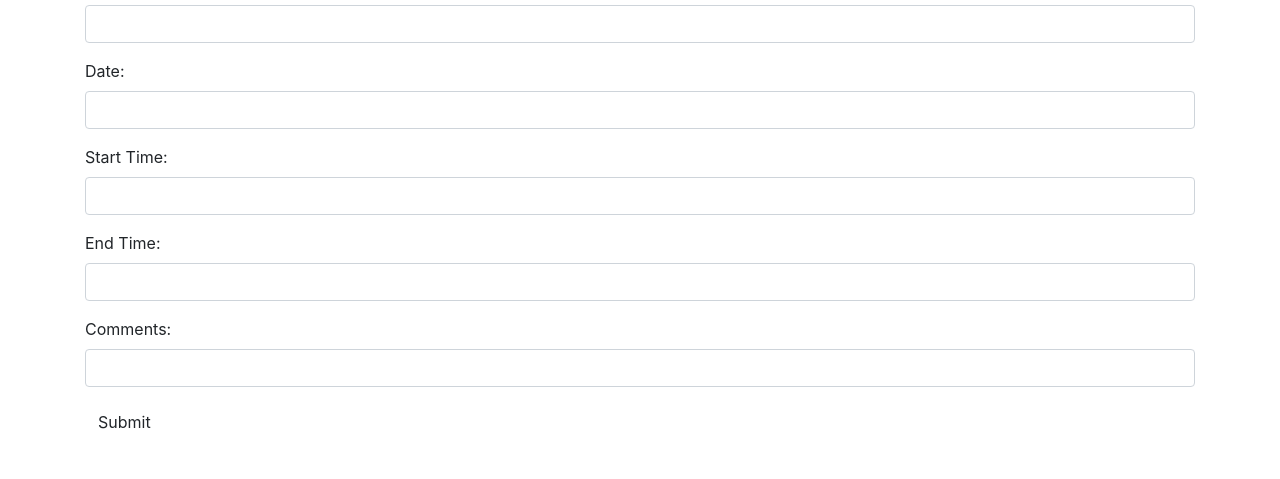
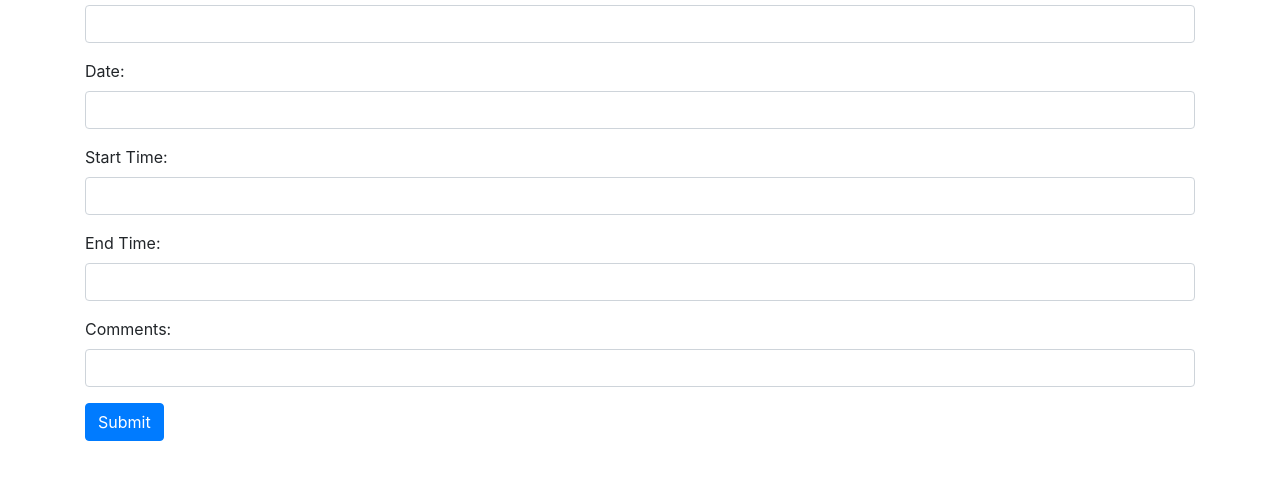
Before and after one commit to wymerkd/forms-practice, a plain HTML site: page index.html in a window 1280 px wide. Shown: the part 83-562 px from the top of the page. Drawn offline with Linux system fonts and the light colour scheme.

Commit message:
change button class

```diff
--- a/index.html
+++ b/index.html
@@ -33,17 +33,17 @@
             <input id="comments" class="form-control" type="text">
           </div>
 
-          <button type="submit" class="btn">Submit</button>
+          <button type="submit" class="btn btn-primary">Submit</button>
         </form>
       </div>
 
       <div id="confirmation">
         <h1>Booking confirmation:</h1>
-        <p>Name:<span class="yourName"></span></p>
-        <p>Date:<span class="date"></span></p>
-        <p>Start Time:<span class="startTime"></span></p>
-        <p>End Time:<span class="endTime"></span></p>
-        <p>Your Comments:<span class="comments"></span></p>
+        <p>Name: <span class="yourName"></span></p>
+        <p>Date: <span class="date"></span></p>
+        <p>Start Time: <span class="startTime"></span></p>
+        <p>End Time: <span class="endTime"></span></p>
+        <p>Your Comments: <span class="comments"></span></p>
       </div>
 
     </div>
```
